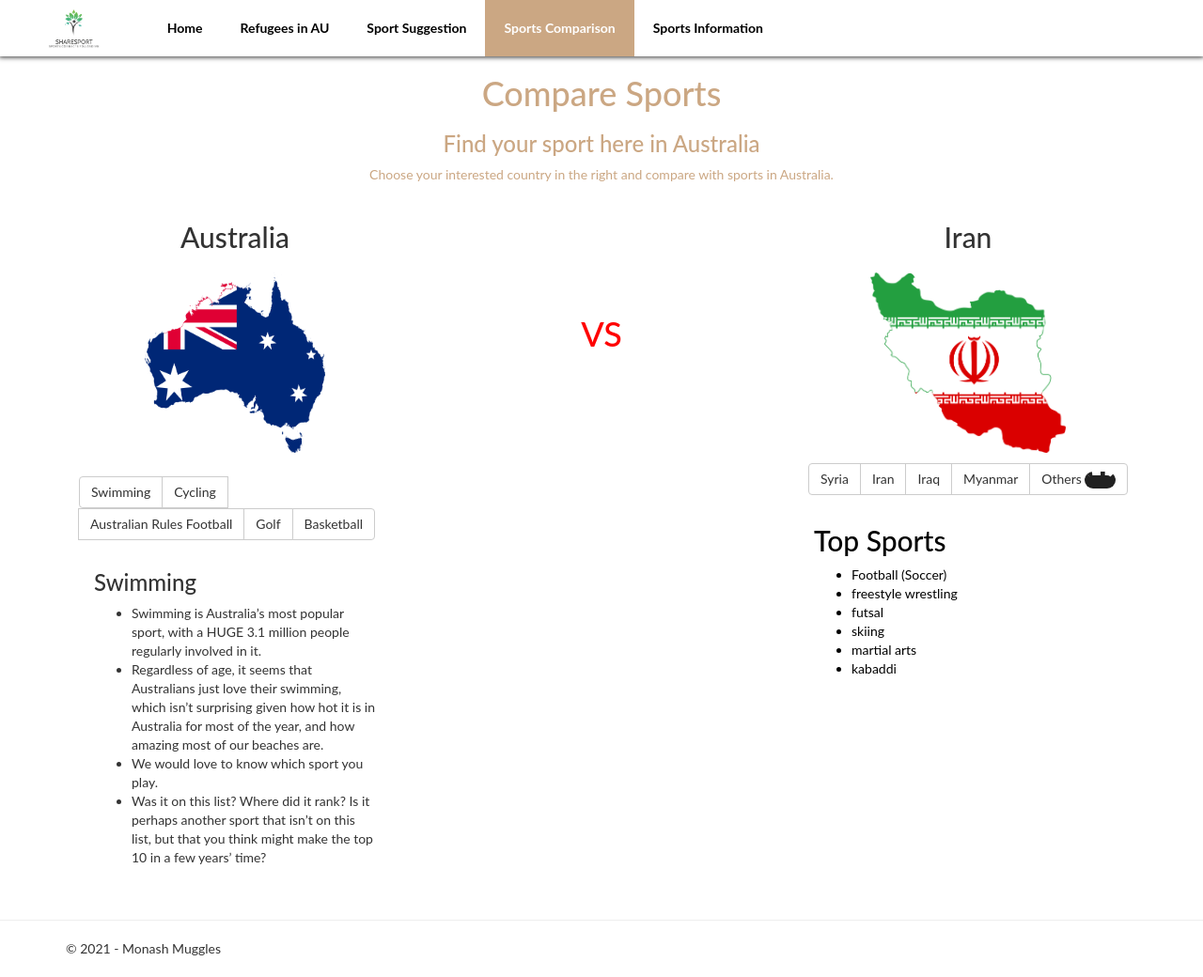
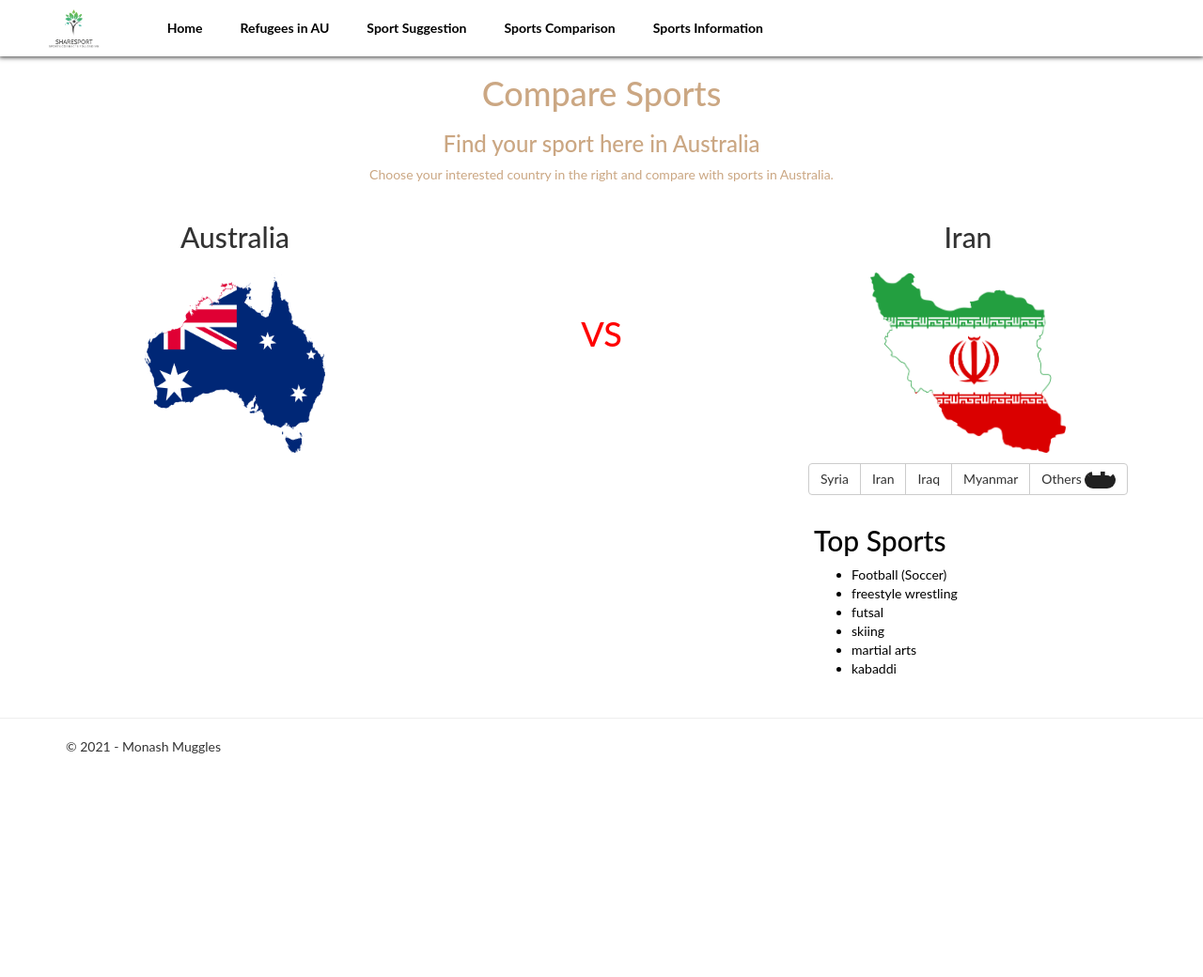
Before and after one commit to Onkar303/FIT5120, an ASP.NET MVC app: page /Home/Contact in a window 1280 px wide. Shown: the whole page at 94% size. After the commit the page ends 802 px from the top, so only its background shows below. Run offline with ASP.NET Core 8 and stand-ins for ASP.NET MVC 5, Linux system fonts and the light colour scheme; the project's own start-up code is not run, and a stand-in starts its controllers and pages; some libraries are stand-ins or nearby versions.

Commit message:
Update Comparison

```diff
--- a/FIT5120_Project_Refugees/Views/Home/Contact.cshtml
+++ b/FIT5120_Project_Refugees/Views/Home/Contact.cshtml
@@ -42,7 +42,10 @@
             <div class="left" style="
                                  padding: 14px;
                                  border-radius: 16px !important;">
-                <center>
+
+                @*<center>
+
+
             <div class="btn-group" role="group" aria-label="...">
                 <button class="btn btn-default tab-links" onclick="ausSport(event, 'Swimming')" id="defaultOpen">Swimming</button>
                 <button class="btn btn-default tab-links" onclick="ausSport(event, 'Cycling')">Cycling</button>
@@ -51,11 +54,10 @@
                 <button class="btn btn-default tab-links" onclick="ausSport(event, 'Basketball')">Basketball</button>
             </div>
 
-                </center>
+        </center>*@
 
 
-
-                <div id="Swimming" class="tabcontent">
+                @*<div id="Swimming" class="tabcontent">
 
             <h3>Swimming</h3>
             <ul>
@@ -131,7 +133,9 @@
                 <li>The national basketball team also enjoys a good media following as well as support from Australians.</li>
                 <li>Basketball, which was first played in Australia in February 1897, is popular in parts of Australia like Victoria.</li>
             </ul>
-                </div>
+        </div>*@
+
+
             </div>
         </div>
 
```
Lines whose indentation alone changed are shown as unchanged.
